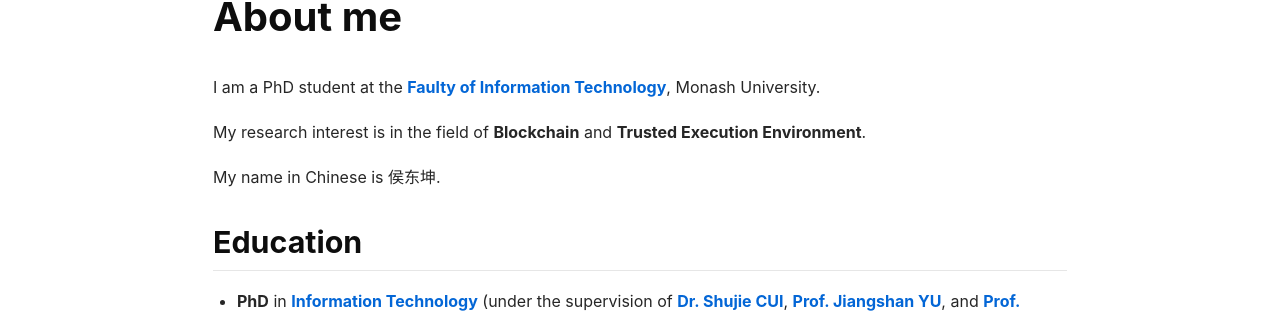
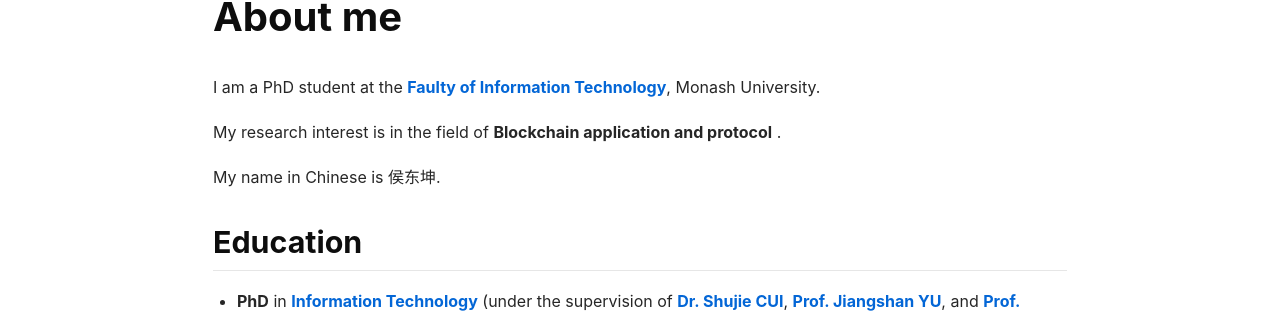
Before and after one commit to Donkequan/Donkequan.github.io, a Jekyll site: the page built from about.md, in a window 1280 px wide. Shown: the part 143-458 px from the top of the page. Built offline with Jekyll 4.4.1, drawn with Linux system fonts in a browser that asks for light colours; nearby versions of some CDN libraries.

Commit message:
Update about.md

```diff
--- a/about.md
+++ b/about.md
@@ -10,7 +10,7 @@
 
 I am a PhD student  at the [Faulty of Information Technology](https://www.monash.edu/it), Monash University.
 
-My research interest is in the field of **Blockchain** and **Trusted Execution Environment**.
+My research interest is in the field of **Blockchain application and protocol** .
 
 My name in Chinese is 侯东坤.
 
```
